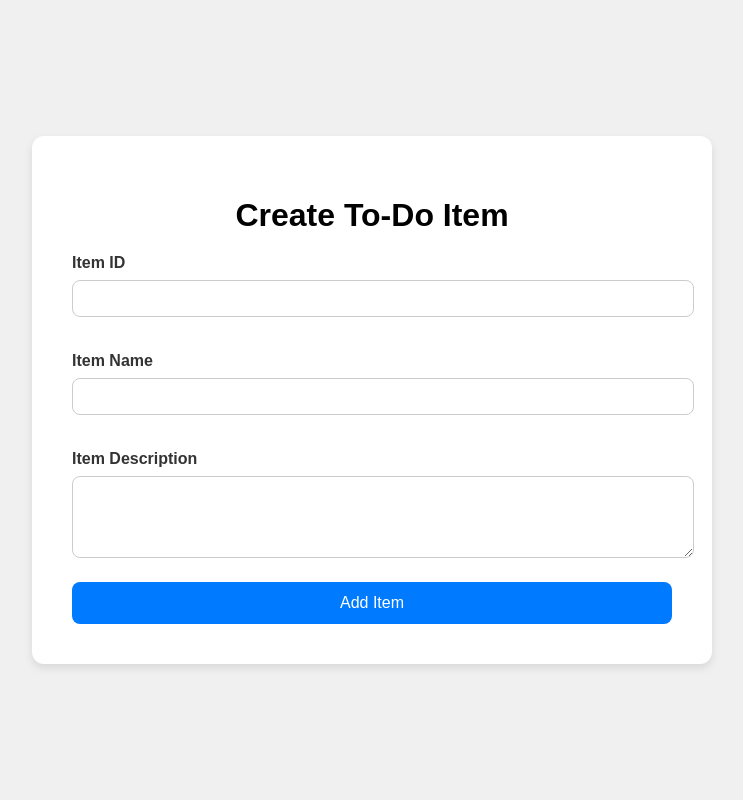
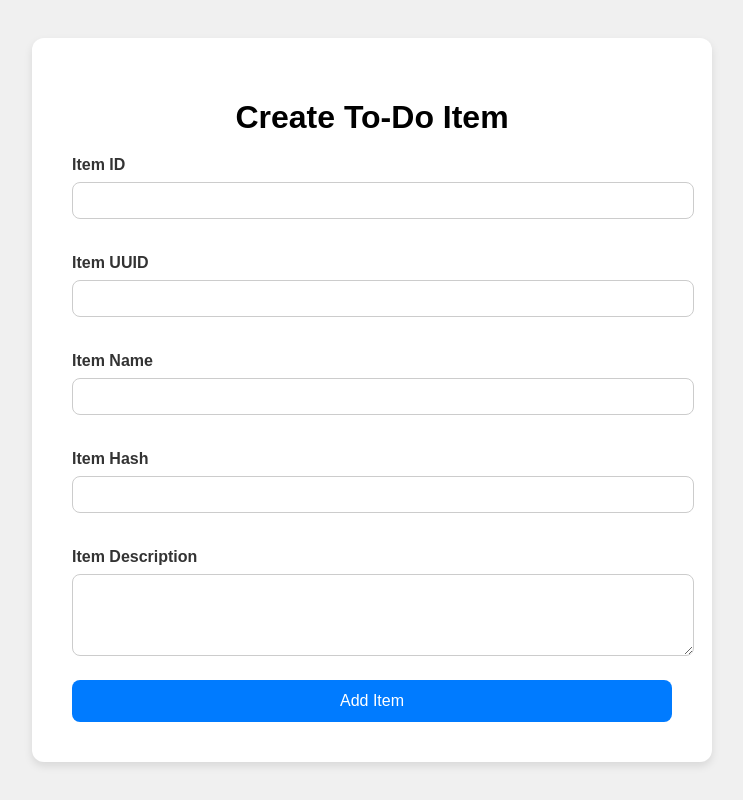
Before and after one commit to ntaralekar1234/flask-mongo, a Flask app: page /to-do in a window 1280 px wide. Shown: the whole page, without its empty margins (268-1011 px from the left). Run offline with Flask 3, Linux system fonts and the light colour scheme.

```diff
--- a/app.py
+++ b/app.py
@@ -54,6 +54,22 @@ def get_data():
 def index():
     return render_template('to-do.html')
 
+@app.route('/submittodoitem', methods=["POST"])
+def add():
+    try:
+        to_do_collection = db["to_do"]
+        data = request.form.to_dict()
+        to_do_collection.insert_one(data)
+        flash('Data submitted successfully')
+        return redirect(url_for('users'))
+    except Exception as e:
+        print(f"Error: {e}")  # optional: helpful for debugging
+        return jsonify({
+            "message": "Error while saving data",
+            "status":False,
+            "data" : []
+        }), 500
+
 
 
 if __name__ == "__main__":
--- a/templates/to-do.html
+++ b/templates/to-do.html
@@ -12,8 +12,12 @@
       <form method="POST" action="/to-do/add">
         <label for="item_id">Item ID</label>
         <input type="text" id="item_id" name="item_id" required />
+        <label for="item_uid">Item UUID</label>
+        <input type="text" id="item_uid" name="item_uid" required />
         <label for="item_name">Item Name</label>
         <input type="text" id="item_name" name="item_name" required />
+        <label for="item_hash">Item Hash</label>
+        <input type="text" id="item_hash" name="item_hash" required />
 
         <label for="item_desc">Item Description</label>
         <textarea id="item_desc" name="item_desc" rows="4" required></textarea>
```
